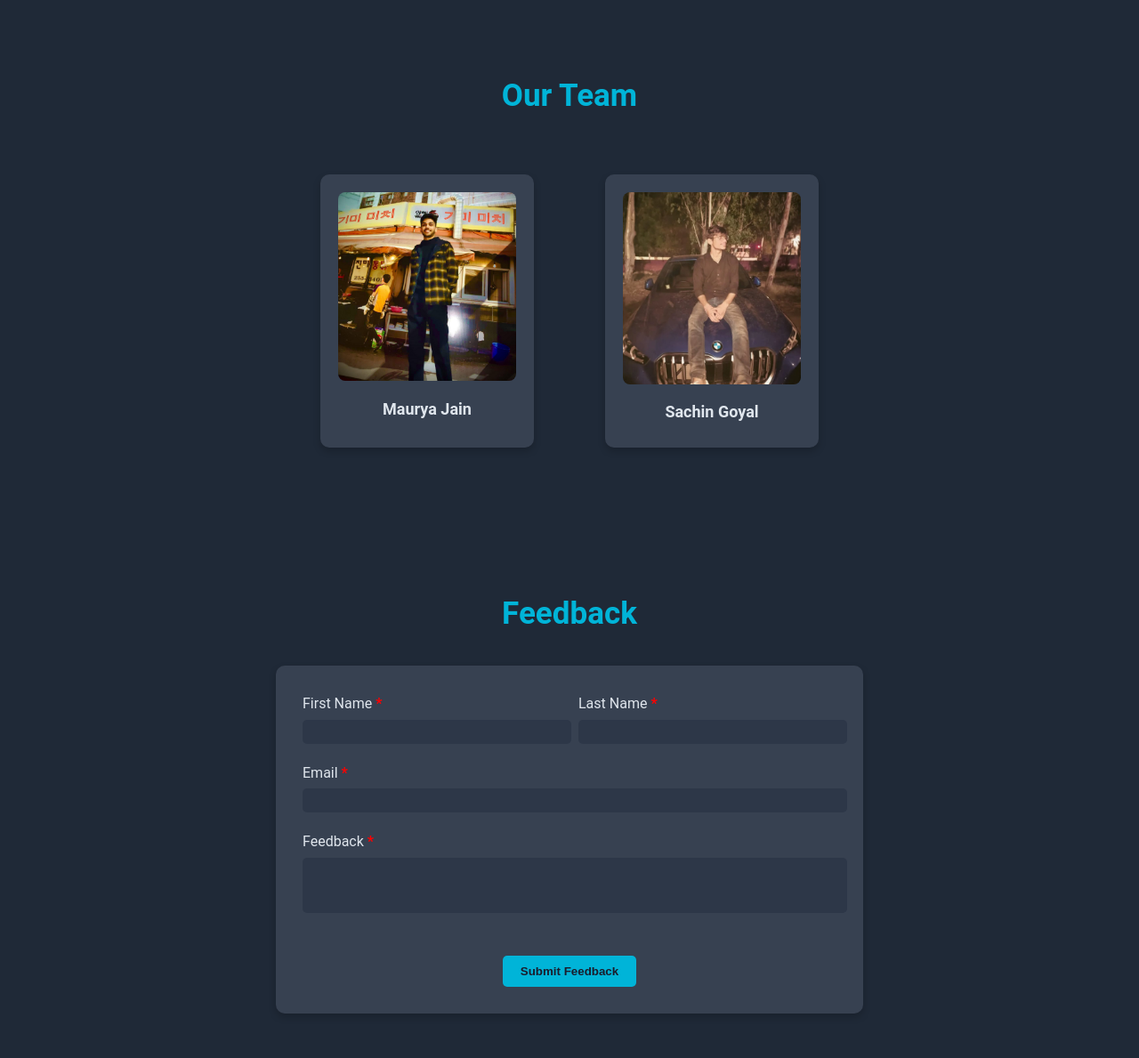
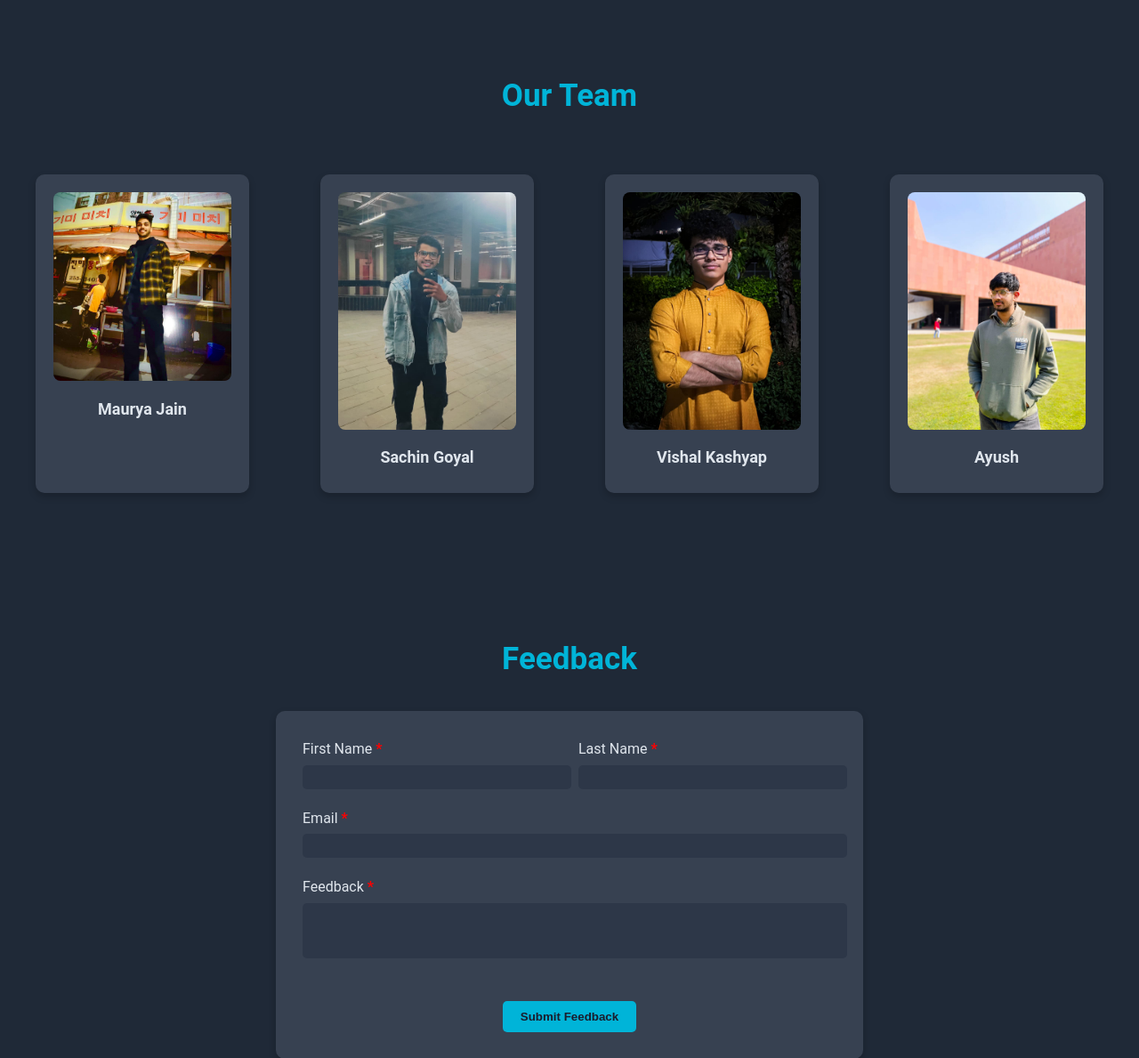
Before and after one commit to jainMaurya/Match_Mind, a Flask app: page / in a window 1280 px wide. Shown: the part 3476-4665 px from the top of the page at 89% size. Run offline with Flask 3, Linux system fonts and the light colour scheme; parts of the project's set-up code (start-up, migrations or seed data) failed here and were passed over.

```diff
--- a/templates/index.html
+++ b/templates/index.html
@@ -328,20 +328,20 @@
           />
           <h3>Sachin Goyal</h3>
         </div>
-        <!-- <div class="team-member">
+        <div class="team-member">
           <img
-            src="{{ url_for('static', filename='images/img.jpg') }}"
+            src="{{ url_for('static', filename='images/Vishal.jpg') }}"
             alt="Team Member 3"
           />
-          <h3>name</h3>
+          <h3>Vishal Kashyap</h3>
         </div>
         <div class="team-member">
           <img
-            src="{{ url_for('static', filename='images/img.jpg') }}"
+            src="{{ url_for('static', filename='images/Ayush.jpg') }}"
             alt="Team Member 3"
           />
-          <h3>name</h3>
-        </div> -->
+          <h3>Ayush</h3>
+        </div>
       </div>
     </section>
 
```
Also changed, not shown: static/images/Ayush.jpg (added), static/images/Sachin.jpg, static/images/Vishal.jpg (added).
